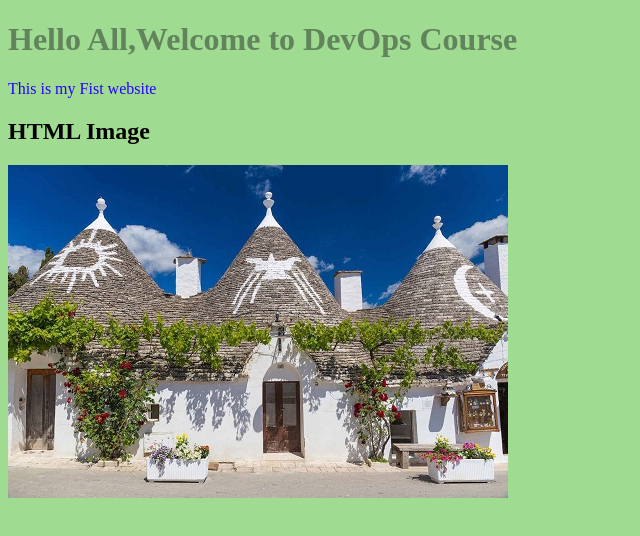
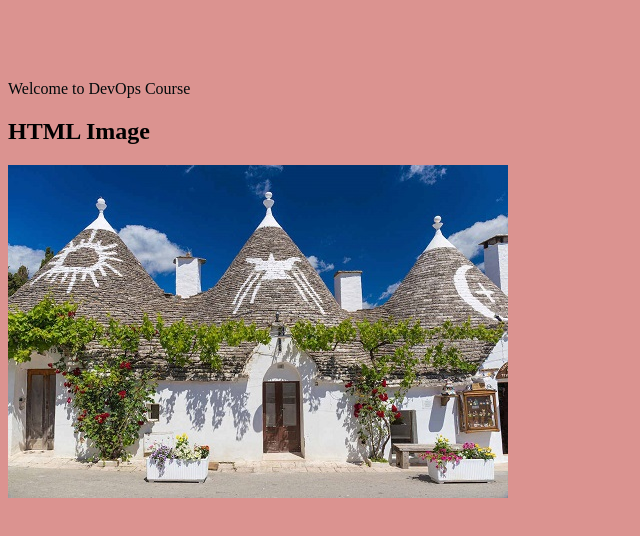
Before and after one commit to sfordevops/devops-june, a plain HTML site: page index.html in a window 1280 px wide. Shown: the whole page, without its empty margins (0-640 px from the left). Drawn offline with Linux system fonts and the light colour scheme.

Commit message:
modified index as per customer requiremen

```diff
--- a/index.html
+++ b/index.html
@@ -1,10 +1,10 @@
 <!DOCTYPE html>
 <html>
-<body style="background-color:rgba(154, 217, 138, 0.947);">
+<body style="background-color:rgba(217, 141, 138, 0.947);">
 
-<h1 style="color:#08061468">Hello All,Welcome to DevOps Course </h1>
+<h1 style="color:#08061400"> Hello From MasteringCLoud </h1>
 
-<p style="color:rgb(38, 0, 255)">This is my Fist website </p>
+<p style="color:rgb(0, 9, 10)">Welcome to DevOps Course </p>
 
 <h2>HTML Image</h2>
 <img src="pic_trulli.jpg" alt="Trulli" width="500" height="333">
```
